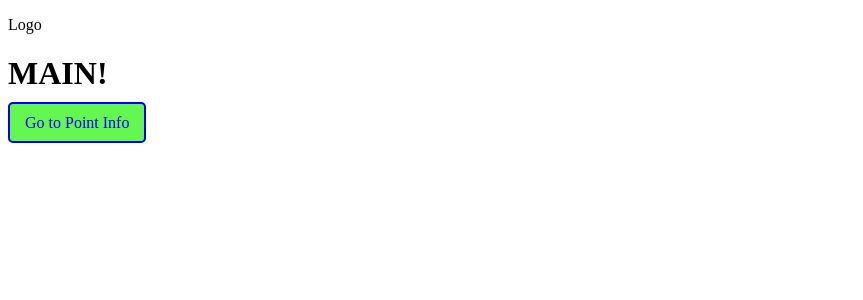
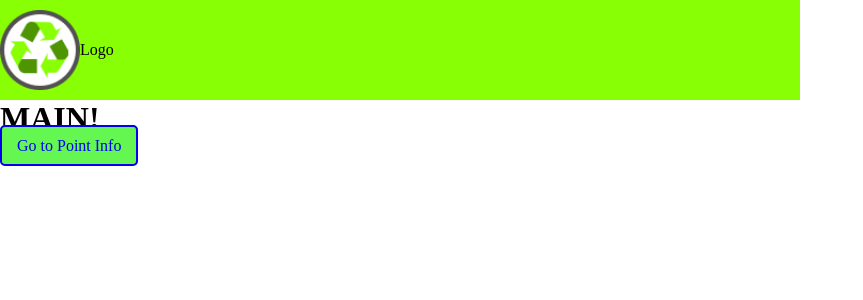
Before and after one commit to WonderLuc/greenApp, a React app: page /element in a window 1280 px wide. Shown: the top 300 px of the page, without its empty margins (0-863 px from the left). Built offline with nearby package versions, Linux system fonts and the light colour scheme.

Commit message:
feat: start of wokr with design, changes in header

```diff
--- a/src/Components/Header/Header.tsx
+++ b/src/Components/Header/Header.tsx
@@ -1,9 +1,13 @@
 import React from 'react';
+import './style.scss';
 
 export default function Header(): JSX.Element {
   return (
-    <header>
-      <p>Logo</p>
+    <header className="navbar">
+      <div>
+        <img src="./Logo.png" alt="Logo" />
+        <p>Logo</p>
+      </div>
     </header>
   );
 }
--- /dev/null
+++ b/src/Components/Header/style.scss
@@ -0,0 +1,18 @@
+* {padding:0px; margin:0px;}
+.navbar > div {
+    box-sizing: border-box;
+    display: flex;
+    justify-content: flex-start;
+    align-items: center;
+    height:100px;
+    width: 100vh;
+    background-color:rgba(136, 255, 4, 1);
+}
+.navbar > div > img {
+    height:80px;
+    width: 80px;
+    padding-top: auto;
+    padding-bottom: auto;
+    display: flex;
+
+}
--- a/src/style.scss
+++ b/src/style.scss
@@ -1,5 +1,5 @@
 * {
   padding: 0;
-  // margin: 0;
+  margin: 0;
   box-sizing: border-box;
 }
```
Also changed, not shown: public/Logo.png (added).
